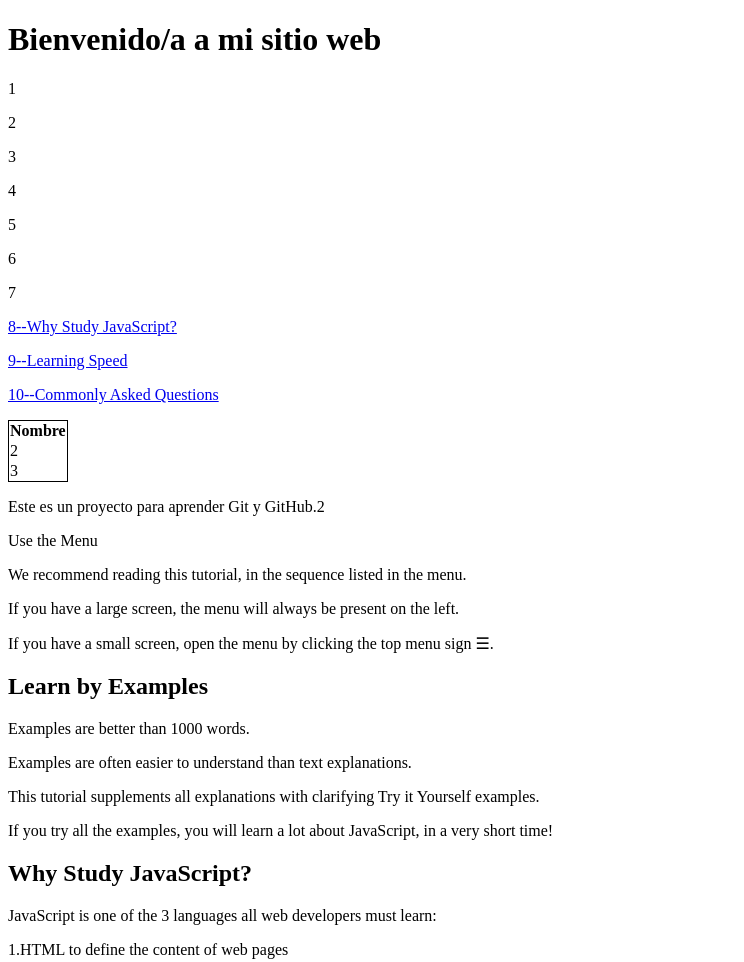
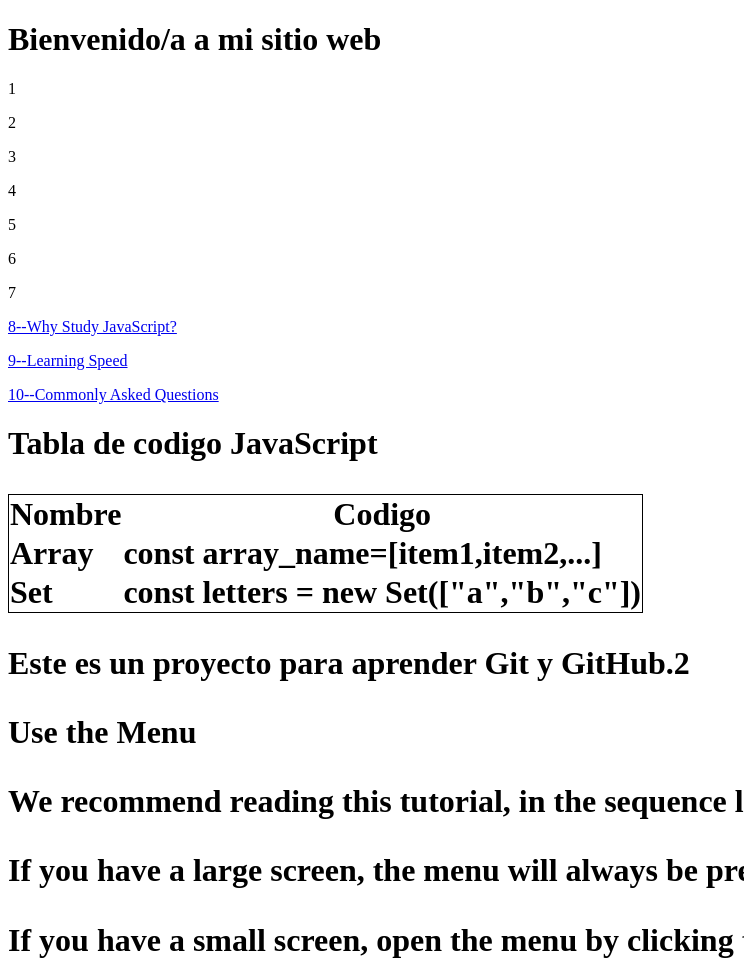
Before and after one commit to lastikun-nu/Practica_JavaScript, a plain HTML site: page index.html in a window 1280 px wide. Shown: the top 962 px of the page, without its empty margins (0-744 px from the left). Drawn offline with Linux system fonts and the light colour scheme.

Commit message:
Rellenar codigo de tabla

```diff
--- a/index.html
+++ b/index.html
@@ -19,11 +19,12 @@
     <p><a href="#learn">9--Learning Speed</a></p>
     <p><a href="#question">10--Commonly Asked Questions</a></p>
 
+<h1>Tabla de codigo JavaScript
 <p>
     <table style="border: 1px solid black; border-collapse: collapse;">
-    <th>Nombre</th>
-    <tr><td>2</td></tr>
-    <tr><td>3</td></tr>
+    <th>Nombre</th><th>Codigo</th>
+    <tr><td>Array</td><td>const array_name=[item1,item2,...]</td></tr>
+    <tr><td>Set</td><td>const letters = new Set(["a","b","c"])</td></tr>
 
     </table>
 </p>
```
